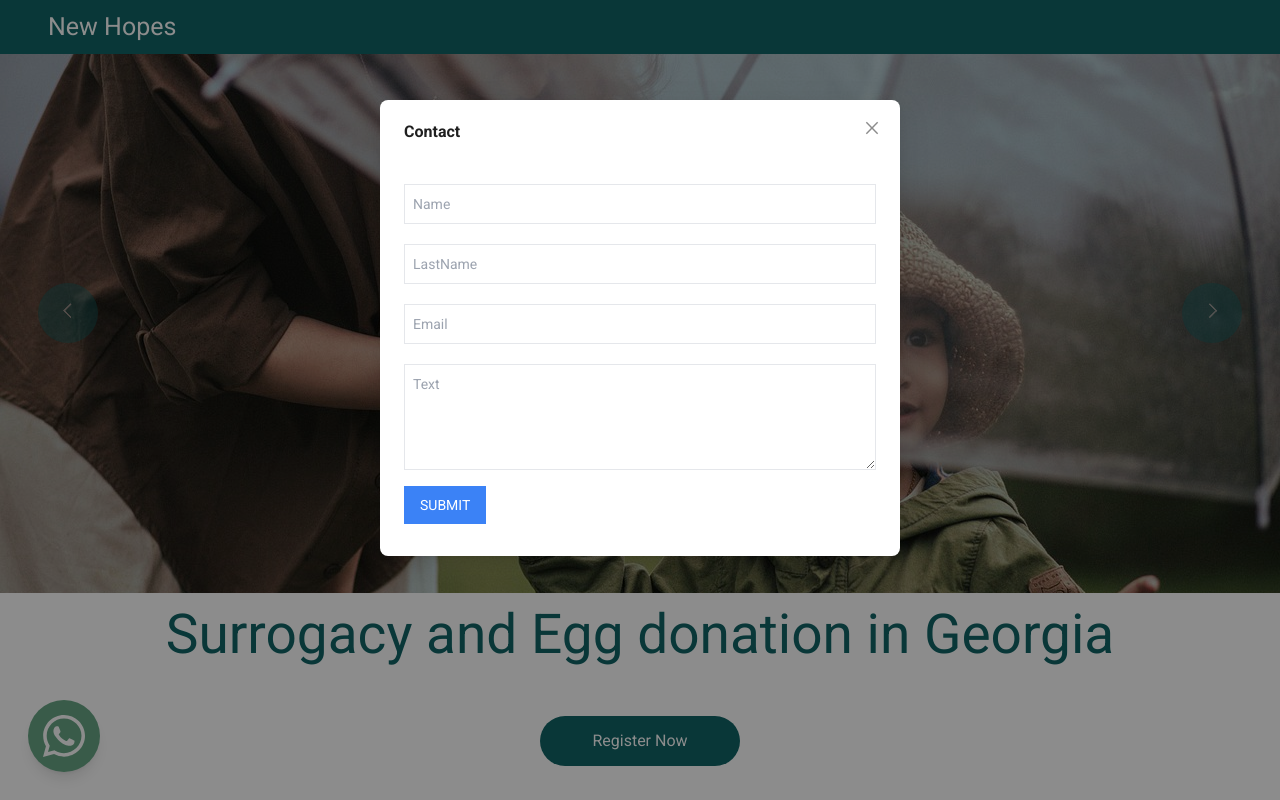
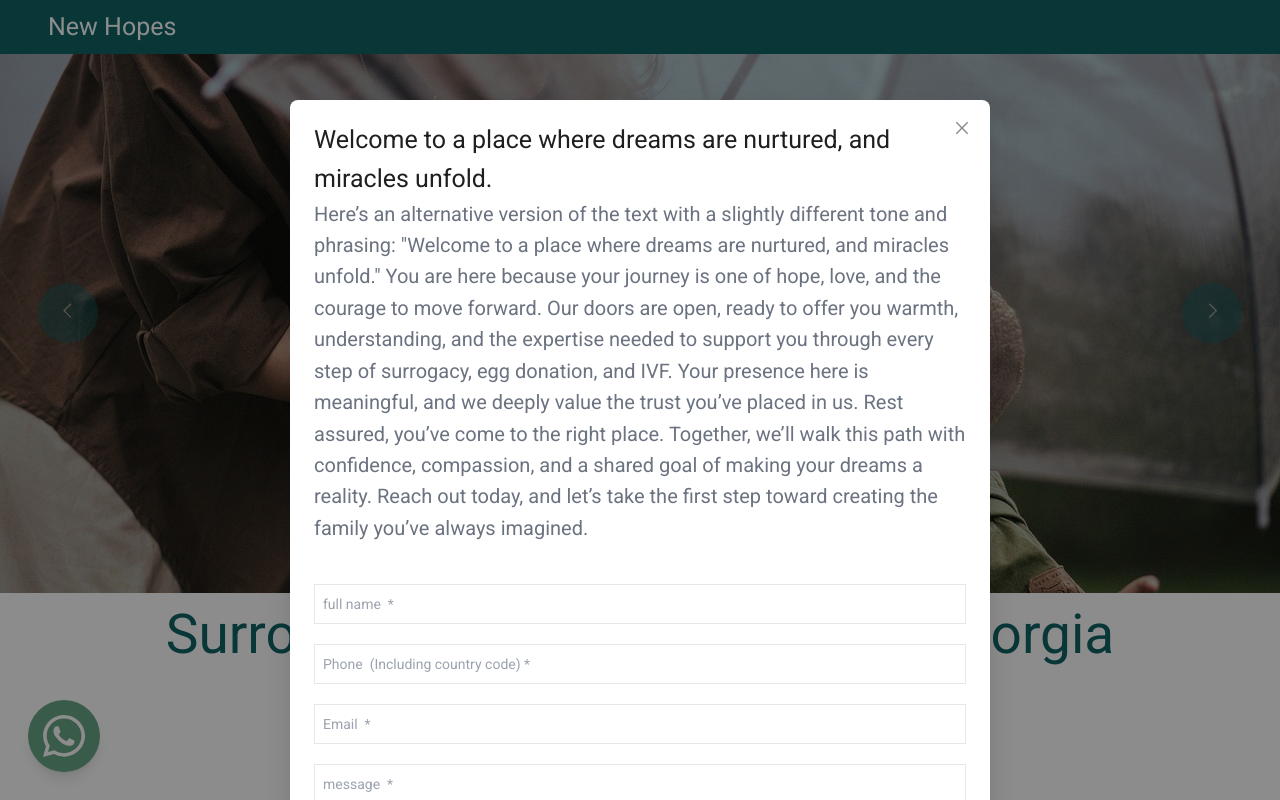
Before and after one commit to NikolozGel/Surrogacy-And-Egg-Donation, a React (Vite) app: page / in a window 1280 px wide. Both pictures are taken after a click on the button "Register Now". Shown: the top 800 px of the page. Built offline with nearby package versions, Linux system fonts and the light colour scheme.

Commit message:
finish react-hook-form validation and functionaly

```diff
--- a/src/components/FlexContainer.tsx
+++ b/src/components/FlexContainer.tsx
@@ -26,7 +26,7 @@ export default function FlexContainer() {
 
       <Modal
         footer={false}
-        title="Contact"
+        width={700}
         open={showForm}
         onOk={() => setShowForm(false)}
         onCancel={() => setShowForm(false)}
--- a/src/components/Header.tsx
+++ b/src/components/Header.tsx
@@ -5,7 +5,7 @@ import { FaX } from "react-icons/fa6";
 import HamburgerMenu from "./HamburgerMenu";
 
 export default function Header() {
-  const [isOpen, setIsOpen] = useState(true);
+  const [isOpen, setIsOpen] = useState(false);
 
   // ეს არის მთავარ გვეერდზე ნავიგაციისთვის HomePage
   const navigate = useNavigate();
--- a/src/components/RegistrationForm.tsx
+++ b/src/components/RegistrationForm.tsx
@@ -1,8 +1,25 @@
 import { SubmitHandler, useForm } from "react-hook-form";
+import { yupResolver } from "@hookform/resolvers/yup";
+import * as yup from "yup";
+import { useState } from "react";
 
-interface IInputs {
-  firstName: string;
-  lastName: string;
+const schema = yup.object({
+  fullName: yup.string().required("name is required"),
+
+  phone: yup.string().required(" is required"),
+  email: yup
+    .string()
+    .required("Email is required")
+    .matches(
+      /^[a-zA-Z0-9._%+-]+@[a-zA-Z0-9.-]+\.[a-zA-Z]{2,}$/,
+      "Email is not valid"
+    ),
+  message: yup.string().required("Text is required"),
+});
+
+interface Inputs {
+  fullName: string;
+  phone: string;
   email: string;
   message: string;
 }
@@ -12,54 +29,87 @@ export default function RegistrationForm() {
     register,
     handleSubmit,
     formState: { errors },
-  } = useForm<IInputs>();
+  } = useForm<Inputs>({
+    resolver: yupResolver(schema),
+  });
 
-  const onSubmit: SubmitHandler<IInputs> = (data) => {
-    console.log(data);
+  const onSubmit: SubmitHandler<Inputs> = () => {
+    setSubmited(true);
   };
-
+  const [submited, setSubmited] = useState(false);
   return (
-    <div className="mt-10">
+    <>
       <div>
+        <h2 className="text-[25px]">
+          Welcome to a place where dreams are nurtured, and miracles unfold.
+        </h2>
+        <p className="text-gray-500 text-[20px] mb-10">
+          Here’s an alternative version of the text with a slightly different
+          tone and phrasing: "Welcome to a place where dreams are nurtured, and
+          miracles unfold." You are here because your journey is one of hope,
+          love, and the courage to move forward. Our doors are open, ready to
+          offer you warmth, understanding, and the expertise needed to support
+          you through every step of surrogacy, egg donation, and IVF. Your
+          presence here is meaningful, and we deeply value the trust you’ve
+          placed in us. Rest assured, you’ve come to the right place. Together,
+          we’ll walk this path with confidence, compassion, and a shared goal of
+          making your dreams a reality. Reach out today, and let’s take the
+          first step toward creating the family you’ve always imagined.
+        </p>
+        <h1 className={`${submited ? "block" : "hidden"} text-[25px]`}>
+          Thank you for reaching out! We’ll contact you soon.
+        </h1>
+        <div className={`${submited ? "hidden" : "block"}`}>
           <form onSubmit={handleSubmit(onSubmit)}>
             <div className="w-full flex flex-col gap-5">
               <div>
+                {errors.fullName ? (
+                  <p className="text-red-500">{errors.fullName?.message}</p>
+                ) : null}
                 <input
                   type="text"
-                id="firstName"
-                {...register("firstName")}
-                placeholder="Name"
+                  id="fullName"
+                  {...register("fullName")}
+                  placeholder="full name  *"
                   className="border p-2 w-full"
                 />
-              {errors.firstName ? <p>{errors.firstName?.message}</p> : null}
               </div>
               <div>
+                {errors.phone ? (
+                  <p className="text-red-500">{errors.phone?.message}</p>
+                ) : null}
                 <input
-                type="text"
-                id="lastName"
-                {...register("lastName")}
-                placeholder="LastName"
+                  type="tel"
+                  id="phone"
+                  {...register("phone")}
+                  placeholder="Phone  (Including country code) *"
                   className="border p-2 w-full"
                 />
-              {errors.lastName ? <p>{errors.lastName?.message}</p> : null}
               </div>
               <div>
+                {errors.email ? (
+                  <p className="text-red-500">{errors.email?.message}</p>
+                ) : null}
                 <input
                   type="email"
                   id="email"
                   {...register("email")}
-                placeholder="Email"
+                  placeholder="Email  *"
                   className="border p-2 w-full"
                 />
-              {errors.email ? <p>{errors.email?.message}</p> : null}
               </div>
+              <div>
+                {errors.message ? (
+                  <p className="text-red-500">{errors.message?.message}</p>
+                ) : null}
                 <textarea
                   id="message"
                   {...register("message")}
                   rows={4}
-              placeholder="Text"
+                  placeholder="message  *"
                   className="border p-2 w-full"
                 />
+              </div>
             </div>
             <button
               type="submit"
@@ -70,5 +120,6 @@ export default function RegistrationForm() {
           </form>
         </div>
       </div>
+    </>
   );
 }
```
Lines whose indentation alone changed are shown as unchanged.
